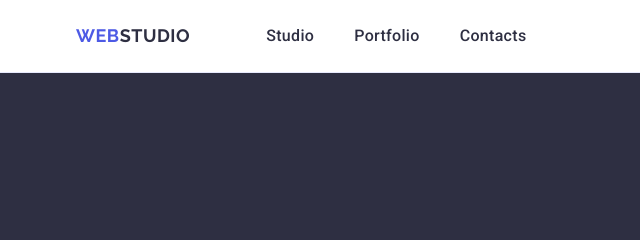
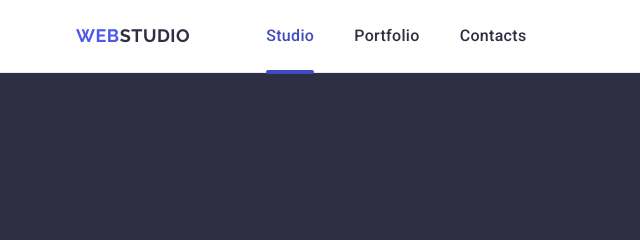
Before and after one commit to AndriiPavlenko626/-goit-markup-hw-04, a plain HTML site: page index.html in a window 1280 px wide. Shown: the top 240 px of the page, 0-640 px from the left. Drawn offline with nearby package versions, Linux system fonts and the light colour scheme.

Commit message:
css/styles.css

```diff
--- a/css/styles.css
+++ b/css/styles.css
@@ -41,6 +41,8 @@ a {
 /* header */
 .page-header {
    border-bottom: 1px solid #e7e9fc;
+   box-shadow: 0 1px 6px 0 rgba(46, 47, 66, 0.08), 0 1px 1px 0 rgba(46, 47, 66, 0.16), 0 2px 1px 0 rgba(46, 47, 66, 0.08);
+
 }
 
 .header-container {
@@ -113,6 +115,21 @@ a {
    gap: 40px;
 }
 
+.nav-link.current {
+position: relative;
+}
+
+.nav-link.current::after {
+   content: '';
+   position: absolute;
+   left: 0;
+   bottom: -5px;
+   width: 100%;
+   height: 4px;
+   border-radius: 2px;
+   background-color: #404BBF;
+}
+
 .nav-link:hover {
    color: #404bbf
 }
@@ -122,6 +139,8 @@ a {
 .nav-link {
    padding: 24px 0;
    color: #2e2f42;
+
+   transition: color 250ms cubic-bezier(0.4, 0, 0.2, 1);
 }
 .contacts {
    margin-left: auto;
@@ -132,6 +151,7 @@ a {
    gap: 40px;
    display: flex;
    align-items: center;
+
 }
 
 .contacts-link {
@@ -141,11 +161,13 @@ a {
    line-height: 1.5;
    letter-spacing: 0.02em;
    color: #434455;
+
+   transition: color 250ms cubic-bezier(0.4, 0, 0.2, 1);
 }
 
 .contacts-link:hover,
 .contacts-link:focus .nav-link:hover,
-.nav-link:focus {
+.nav-link:focus,.nav-link.current {
    color: #404bbf;
 }
 
@@ -153,6 +175,7 @@ a {
 .page-hero {
    padding: 188px 0;
    background-color: #2e2f42;
+
 }
 
 .text-hero {
--- a/index.html
+++ b/index.html
@@ -31,7 +31,7 @@
           >
           <ul class="nav-list">
             <li class="nav-item">
-              <a class="nav-link" href="./index.html">Studio</a>
+              <a class="nav-link current" href="./index.html">Studio</a>
             </li>
             <li class="nav-item">
               <a class="nav-link" href="">Portfolio</a>
```
